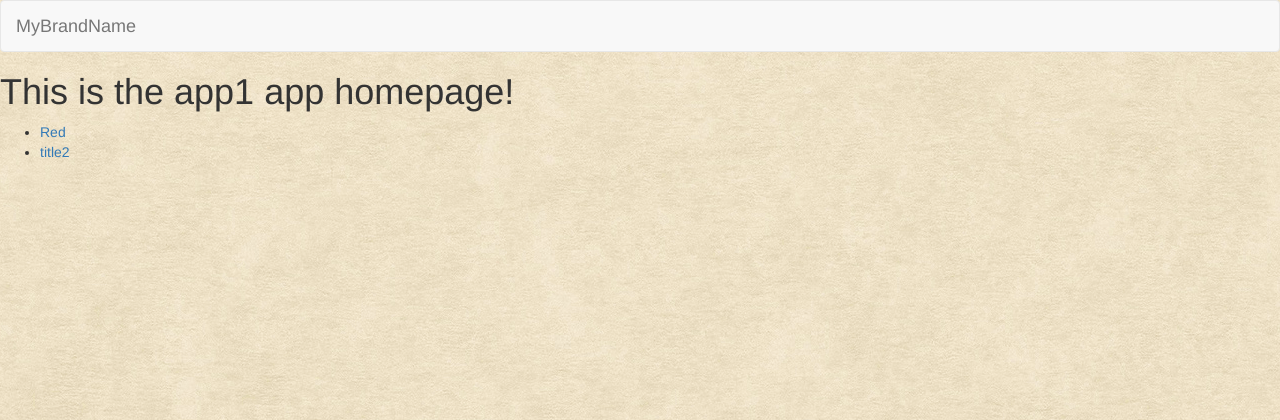
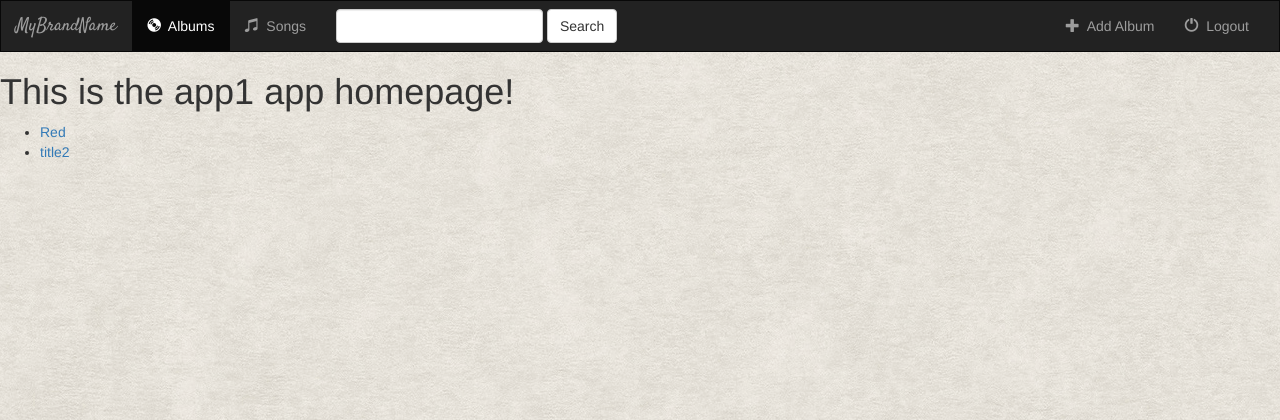
Before and after one commit to hchiam/learning-django, a Django app: page /app1/ in a window 1280 px wide. Shown: the top 420 px of the page. Run offline with Django 3.2, Linux system fonts and the light colour scheme; data comes from the database, SQL or seed files in the repository; some libraries are stand-ins or nearby versions.

Commit message:
navbar - up to video 27

```diff
--- a/website/app1/static/app1/style.css
+++ b/website/app1/static/app1/style.css
@@ -1,3 +1,11 @@
 body {
     background: white url("images/background.png")
 }
+
+.navbar {
+    border-radius: 0; /*so no curvy edges for header navigation bar*/
+}
+
+.navbar-brand {
+    font-family: 'Satisfy', cursive; /*make use of that google font, and use cursive as backup if user can't load that font*/
+}
--- a/website/app1/templates/app1/index.html
+++ b/website/app1/templates/app1/index.html
@@ -1,16 +1,68 @@
+<!--first include and use bootstrap css styling-->
+<link rel='stylesheet' href="https://maxcdn.bootstrapcdn.com/bootstrap/3.3.7/css/bootstrap.min.css" />
+<!--include other external files:-->
+<link rel='stylesheet' type='text/css' href="https://fonts.googleapis.com/css?family=Satisfy" />
+<script src="https://ajax.googleapis.com/ajax/libs/jquery/3.2.1/jquery.min.js"></script>
+<script src="https://maxcdn.bootstrapcdn.com/bootstrap/3.3.7/js/bootstrap.min.js"></script>
+
 <!--load path to static files-->
 {% load staticfiles %}
-<!--load specific style sheet-->
+<!--load specific style sheet to override bootstrap styling (note order)-->
 <link rel='stylesheet' type='text/css' href="{% static 'app1/style.css' %}" />
 
-<!--include and use bootstrap-->
-<link rel='stylesheet' href="https://maxcdn.bootstrapcdn.com/bootstrap/3.3.7/css/bootstrap.min.css" />
-<nav class='navbar navbar-default'>
+
+<nav class='navbar navbar-inverse'>
     <div class='container-fluid'>
-        <!--logo-->
+
+        <!-- header -->
         <div class='navbar-header'>
+            <button type='button' class='navbar-toggle' data-toggle='collapse' data-target='#topNavBar'> <!--links to the 'topNavBar' div-->
+                <!--3 lines for option icon-->
+                <span class='icon-bar'></span>
+                <span class='icon-bar'></span>
+                <span class='icon-bar'></span>
+            </button>
             <a class='navbar-brand' href="{% url 'app1:index' %}">MyBrandName</a>
         </div>
+
+        <!-- items: "collapsible/hide-able" when broswer is too small to fit -->
+        <div class='collapse navbar-collapse' id='topNavBar'> <!--targetted as the 'topNavBar' div by data-target='#topNavBar'-->
+
+            <ul class='nav navbar-nav'>
+                <li class='active'>
+                    <a href="{% url 'app1:index' %}">
+                        <span class='glyphicon glyphicon-cd' aria-hidden='true'></span>&nbsp; Albums
+                    </a>
+                </li>
+                <li class=''>
+                    <a href="#">
+                        <span class='glyphicon glyphicon-music' aria-hidden='true'></span>&nbsp; Songs
+                    </a>
+                </li>
+            </ul>
+
+            <form class='navbar-form navbar-left' role='search' method='get' action='#'>
+                <div class='form-group'>
+                    <input type='text' class='form-control' name='queryVar' value=''>
+                </div>
+                <button type='submit' class='btn btn-default'>Search</button>
+            </form>
+
+            <ul class='nav navbar-nav navbar-right'>
+                <li class=''>
+                    <a href="#">
+                        <span class='glyphicon glyphicon-plus' aria-hidden='true'></span>&nbsp; Add Album
+                    </a>
+                </li>
+                <li class=''>
+                    <a href="#">
+                        <span class='glyphicon glyphicon-off' aria-hidden='true'></span>&nbsp; Logout
+                    </a>
+                </li>
+            </ul>
+
+        </div>
+
     </div>
 </nav>
 
```
Also changed, not shown: README.md, website/app1/static/app1/images/background.png.
